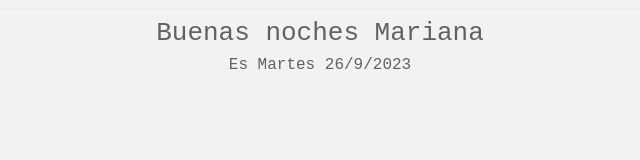
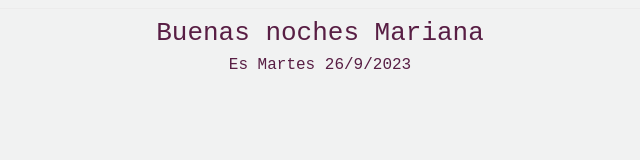
Before and after one commit to marianal6/widgetnotion, a plain HTML site: page index.html in a window 1280 px wide. Shown: the whole page, without its empty margins (320-960 px from the left). Drawn offline with Linux system fonts and the light colour scheme.

Commit message:
Update index.html
Signed-off-by: marianal6 <128870113+marianal6@users.noreply.github.com>

```diff
--- a/index.html
+++ b/index.html
@@ -5,7 +5,7 @@
 #lbl {
     font-family: monospace;
     font-size: xx-large;
-    color: #626262;
+    color: #581E44;
     padding: 5px;
     border: 1px solid #ececec;
     text-align: center;
```
